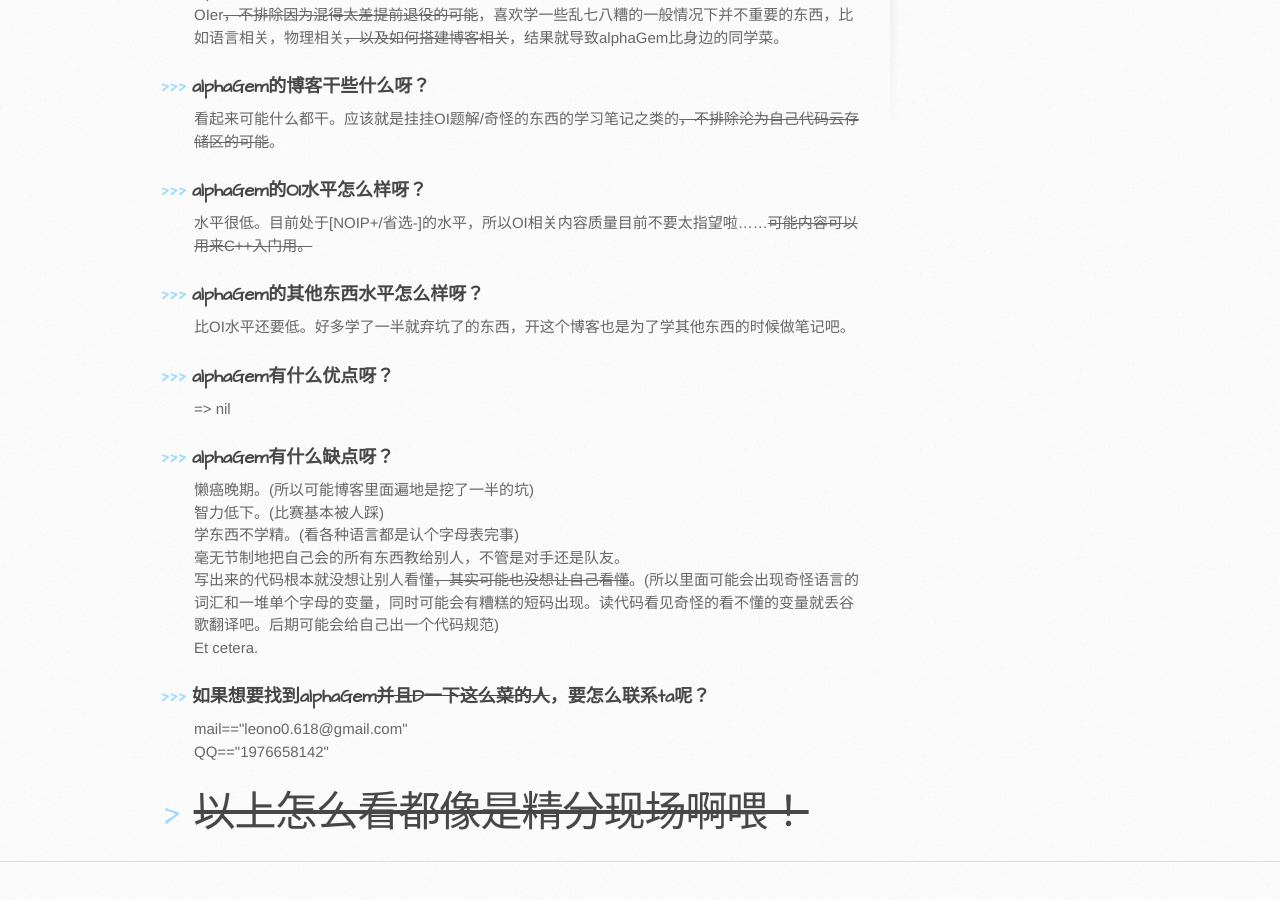
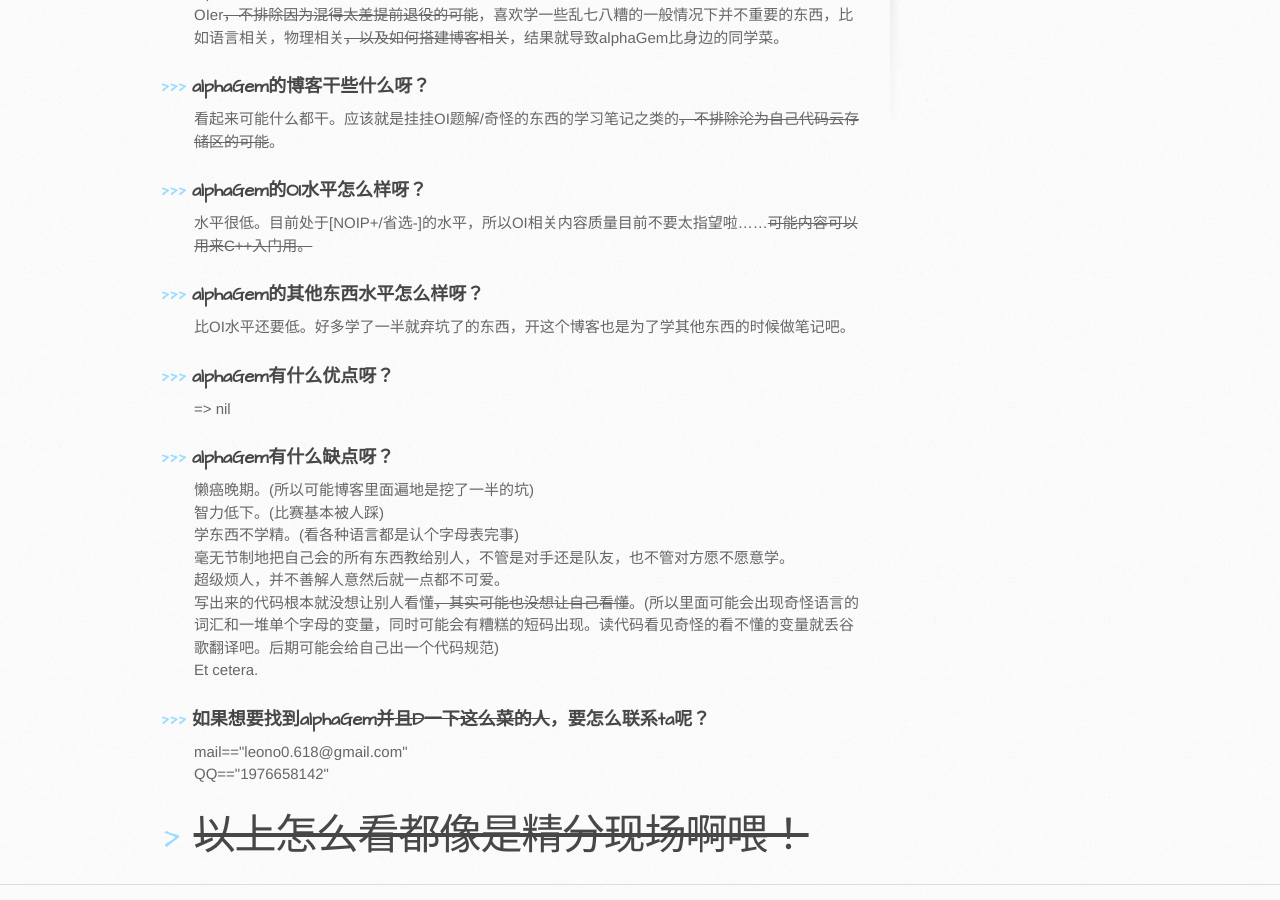
Before and after one commit to alphaGem/alphaGem.github.io, a Jekyll site: the page built from introduction.html, in a window 1280 px wide and 900 px high, scrolled down 580 px. Built offline with Jekyll 4.4.1, drawn with Linux system fonts in a browser that asks for light colours; before the commit the page ends 1457 px from its top, so only the background shows below that.

Commit message:
对介绍作出了小改动

```diff
--- a/introduction.html
+++ b/introduction.html
@@ -25,7 +25,8 @@ title: "alphaGem的简介"
     懒癌晚期。(所以可能博客里面遍地是挖了一半的坑)<br>
     智力低下。(比赛基本被人踩)<br>
     学东西不学精。(看各种语言都是认个字母表完事)<br>
-    毫无节制地把自己会的所有东西教给别人，不管是对手还是队友。<br>
+    毫无节制地把自己会的所有东西教给别人，不管是对手还是队友，也不管对方愿不愿意学。<br>
+    超级烦人，并不善解人意然后就一点都不可爱。<br>
     写出来的代码根本就没想让别人看懂<del>，其实可能也没想让自己看懂</del>。(所以里面可能会出现奇怪语言的词汇和一堆单个字母的变量，同时可能会有糟糕的短码出现。读代码看见奇怪的看不懂的变量就丢谷歌翻译吧。后期可能会给自己出一个代码规范)<br>
     Et cetera.
     </p>
```
Also changed, not shown: 2 other files.
